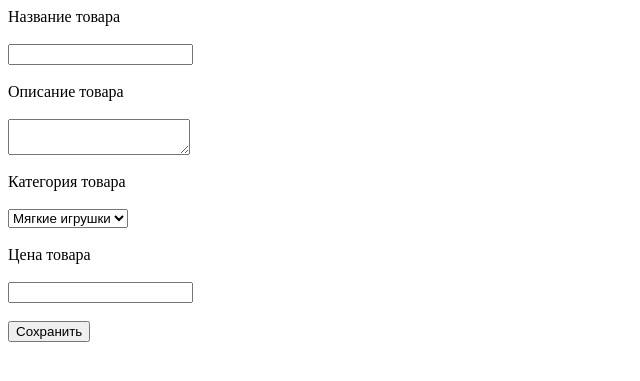
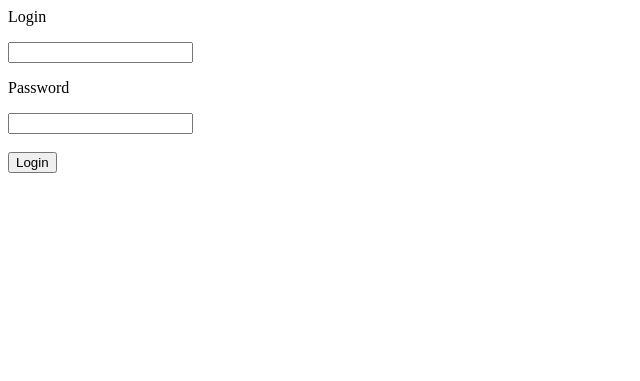
Before and after one commit to makashev-a/php_course, a PHP site: page /run.php in a window 1280 px wide. Shown: the top 381 px of the page, without its empty margins (0-640 px from the left). Run offline with PHP 8.4, Linux system fonts and the light colour scheme.

Commit message:
login w/ SESSION

```diff
--- /dev/null
+++ b/logout.php
@@ -0,0 +1,4 @@
+<?php
+session_start();
+unset($_SESSION["name"]);
+header("Location: run.php");
--- a/run.php
+++ b/run.php
@@ -1,20 +1,11 @@
 <?php
 ?>
 
-<form action="includes/add_product.php" method="POST" id="buy_toy">
-    <label for="name">Название товара</label><br><br>
-    <input id="name" type="text" name="name"><br><br>
-    <label for="descr">Описание товара</label><br><br>
-    <textarea id="descr" name="descr"></textarea>
-    <br><br>
-    <label for="category">Категория товара</label><br><br>
-    <select id="category" name="category" form="buy_toy">
-        <option value="">Мягкие игрушки</option>
-        <option value="">Конструкторы</option>
-        <option value="">Музыкальные</option>
-    </select>
-    <br><br>
-    <label for="price">Цена товара</label><br><br>
-    <input id="price" type="number" name="price"><br><br>
-    <button type="submit">Сохранить</button><br><br>
+
+<form action="login.php" method="POST">
+    <p>Login</p>
+    <input type="text" name="login">
+    <p>Password</p>
+    <input type="password" name="password"> <br><br>
+    <button type="submit">Login</button>
 </form>
```
Also changed, not shown: includes/add_product.php (deleted, +0 -13 lines), login.php (added, +15 -0 lines), profile.php (added, +9 -0 lines), users.php (added, +22 -0 lines).
